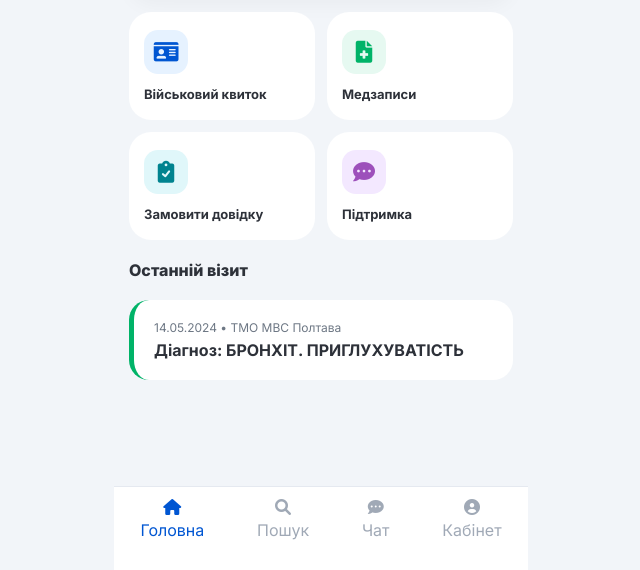
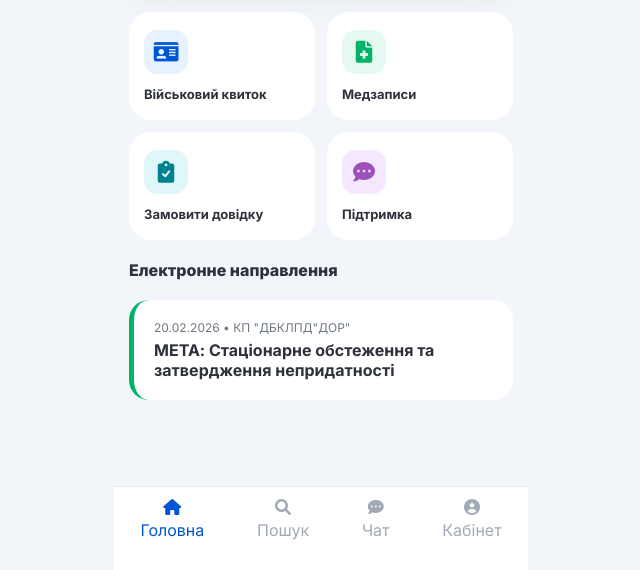
Before and after one commit to helsiua-avrahov/helsipro-avrahov, a plain HTML site: page index.html in a window 1280 px wide. Shown: the part 230-800 px from the top of the page, without its empty margins (319-959 px from the left). Drawn offline with Linux system fonts and the light colour scheme.

Commit message:
Update index.html

```diff
--- a/index.html
+++ b/index.html
@@ -120,10 +120,10 @@
             </div>
         </div>
 
-        <div style="padding: 20px 15px 10px; font-weight: 800;">Останній візит</div>
+        <div style="padding: 20px 15px 10px; font-weight: 800;">Електронне направлення</div>
         <div class="info-block" style="border-left: 5px solid var(--helsi-green);">
-            <div style="font-size: 12px; color: var(--helsi-gray);">14.05.2024 • ТМО МВС Полтава</div>
-            <div style="font-weight: 700; margin-top: 5px;">Діагноз: БРОНХІТ. ПРИГЛУХУВАТІСТЬ</div>
+            <div style="font-size: 12px; color: var(--helsi-gray);">20.02.2026 • КП "ДБКЛПД"ДОР"</div>
+            <div style="font-weight: 700; margin-top: 5px;">МЕТА: Стаціонарне обстеження та затвердження непридатності</div>
         </div>
     </div>
 
```
